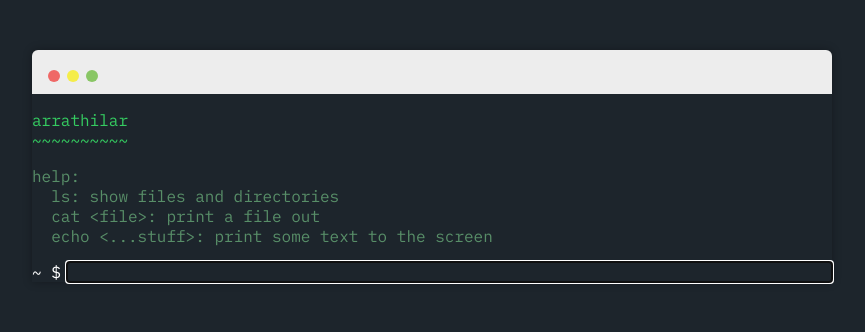
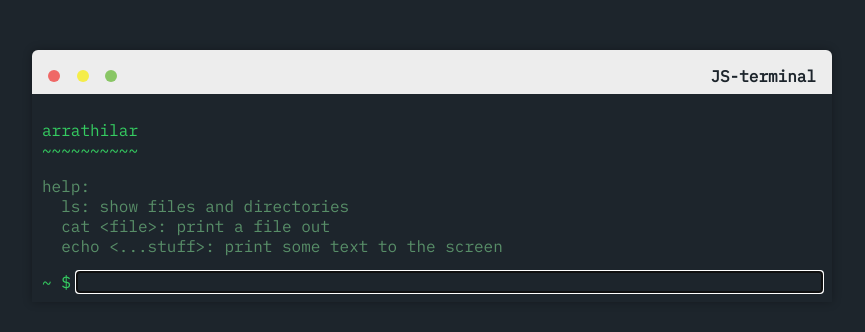
Before and after one commit to Arrathilar/js-terminal, a plain HTML site: page index.html in a window 1280 px wide. Shown: the whole page, without its empty margins (208-1073 px from the left). Drawn offline with Linux system fonts and the light colour scheme.

Commit message:
add title

```diff
--- a/index.html
+++ b/index.html
@@ -10,7 +10,10 @@
     <body>
             <div class="page">
                     <div class="titlebar">
-                      <div class="dot close"></div><div class="dot minimise"></div><div class="dot maximise"></div>
+                      <div class="dot close"></div>
+                      <div class="dot minimise"></div>
+                      <div class="dot maximise"></div>
+                      <h4>JS-terminal</h4>
                     </div>
                       <div class="spacer">
                     </div>
--- a/main.css
+++ b/main.css
@@ -49,6 +49,23 @@ pre {
     grid-template-columns: 2.2em auto;
 }
 
+.term span {
+    color: #35cc61
+}
+
+.term {
+    padding: 10px;
+}
+
+h4 {
+    position: relative;
+    width: max-content;
+    margin: 0;
+    float: right;
+    background: none;
+    color: #1d252c;
+}
+
 .page {
     position: relative;
     box-shadow: 0 0 10px 0 rgba(0, 0, 0, 0.3);
```
